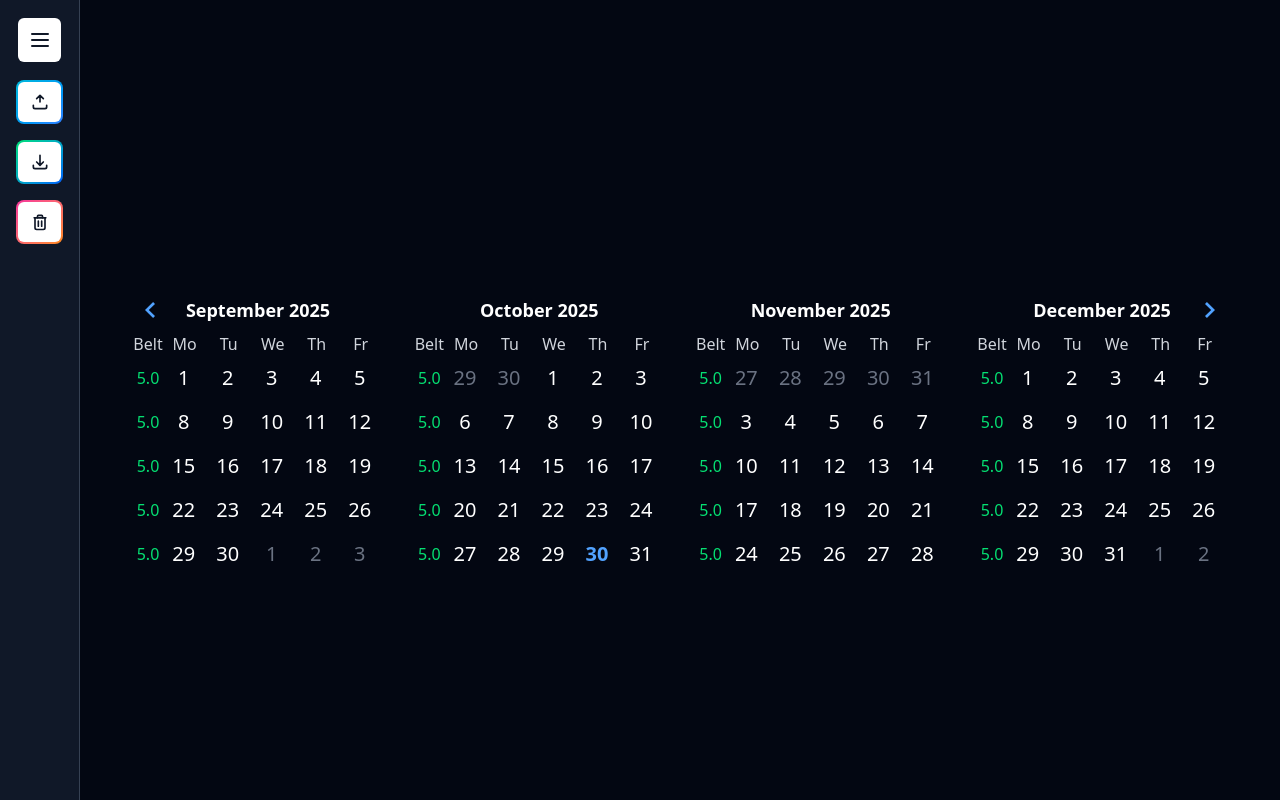
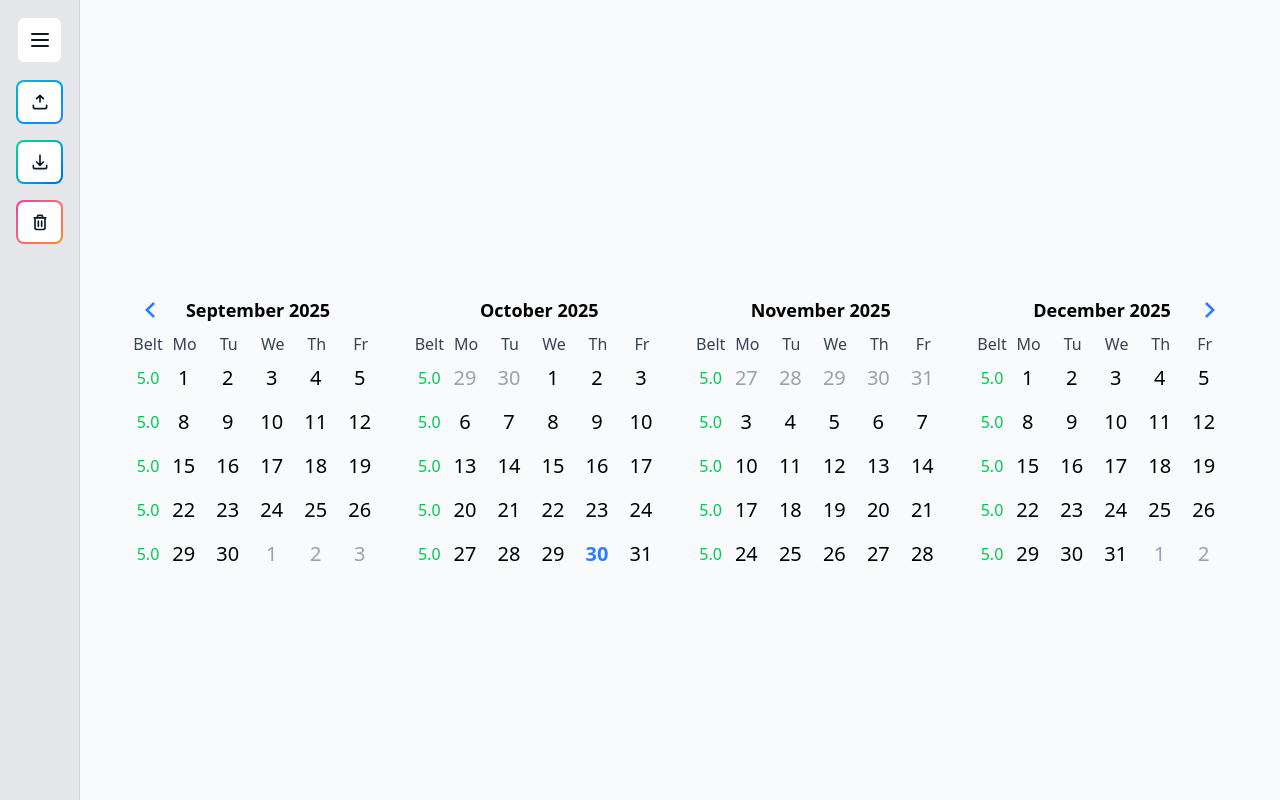
Before and after one commit to assumption/BeltTracker, a React (Vite) app: page / in a window 1280 px wide. Built offline with nearby package versions, Linux system fonts and the light colour scheme.

Commit message:
Implement auto dark mode and light mode

```diff
--- a/src/components/Calendar.tsx
+++ b/src/components/Calendar.tsx
@@ -52,14 +52,14 @@ export default function Calendar(): JSX.Element {
                 onPrevClick={() => shiftMonth(-1)}
                 onDayClick={(date) => toggleDate(date)}
                 classNames={{
-                    today: `text-blue-400 font-bold`,
-                    selected: `text-red-400`,
-                    chevron: `fill-blue-400 hover:fill-blue-200 active:fill-blue-200 transition-colors duration-200`,
-                    weekday: `font-normal text-gray-300 text-base`,
-                    week_number_header: `font-normal text-gray-300 text-base`,
-                    week_number: `font-normal text-gray-300 text-base text-center`,
-                    day: `${defaultClassNames.day} hover:bg-gray-800 active:bg-gray-800 transition-colors duration-200 text-xl rounded-full`,
-                    outside: `font-normal text-gray-500 text-base`,
+                    today: `text-blue-500 dark:text-blue-400 font-bold`,
+                    selected: `text-red-500 dark:text-red-400`,
+                    chevron: `fill-blue-500 dark:fill-blue-400 hover:fill-blue-800 dark:hover:fill-blue-200 active:fill-blue-800 dark:active:fill-blue-200 transition-colors duration-200`,
+                    weekday: `font-normal text-gray-700 dark:text-gray-300 text-base`,
+                    week_number_header: `font-normal text-gray-700 dark:text-gray-300 text-base`,
+                    week_number: `font-normal text-base text-center`,
+                    day: `${defaultClassNames.day} hover:bg-gray-300 dark:hover:bg-gray-800 active:bg-gray-300 dark:active:bg-gray-800 transition-colors duration-200 text-xl rounded-full`,
+                    outside: `font-normal text-gray-400 dark:text-gray-500 text-base`,
                 }}
             />
         </div>
--- a/src/components/ClearButton.tsx
+++ b/src/components/ClearButton.tsx
@@ -19,7 +19,7 @@ export default function ClearButton(): JSX.Element {
             title='Clear Dates'
             onClick={handleClear}
             className='w-full relative inline-flex items-center justify-center p-0.5 overflow-hidden text-sm font-medium text-gray-900 rounded-lg group bg-gradient-to-br from-pink-500 to-orange-400 group-active:from-pink-500 group-active:to-orange-400 active:text-white dark:text-white'>
-            <span className='w-full relative px-5 py-2.5 transition-all ease-in duration-75 bg-white dark:bg-gray-900 rounded-md group-hover:bg-gray-800 group-active:bg-transparent group-active:dark:bg-transparent flex justify-center'>
+            <span className='w-full relative px-5 py-2.5 transition-all ease-in duration-75 bg-white dark:bg-gray-900 rounded-md group-hover:bg-gray-300 group-hover:dark:bg-gray-800 group-active:bg-transparent group-active:dark:bg-transparent flex justify-center'>
                 {cleared ? <XIcon /> : <ClearIcon />}
                 {showSideBarExpanded && 'Clear Dates'}
             </span>
--- a/src/components/ExportButton.tsx
+++ b/src/components/ExportButton.tsx
@@ -22,7 +22,7 @@ export default function ExportButton(): JSX.Element {
             title='Export To Clipboard'
             onClick={handleExport}
             className='w-full relative inline-flex items-center justify-center p-0.5 overflow-hidden text-sm font-medium text-gray-900 rounded-lg group bg-gradient-to-br from-cyan-500 to-blue-500 group-active:from-cyan-500 group-active:to-blue-500 active:text-white dark:text-white'>
-            <span className='w-full relative px-5 py-2.5 transition-all ease-in duration-75 bg-white dark:bg-gray-900 rounded-md group-hover:bg-gray-800 group-active:bg-transparent group-active:dark:bg-transparent flex justify-center'>
+            <span className='w-full relative px-5 py-2.5 transition-all ease-in duration-75 bg-white dark:bg-gray-900 rounded-md group-hover:bg-gray-300 group-hover:dark:bg-gray-800 group-active:bg-transparent group-active:dark:bg-transparent flex justify-center'>
                 {copied ? <CheckIcon /> : <ExportIcon />}
                 {showSideBarExpanded && 'Export To Clipboard'}
             </span>
--- a/src/components/HamburgerButton.tsx
+++ b/src/components/HamburgerButton.tsx
@@ -12,7 +12,7 @@ export default function HamburgerButton(): JSX.Element {
             title={showSideBarExpanded ? 'Collapse' : 'Expand'}
             onClick={toggleExpand}
             className='w-full relative inline-flex items-center justify-center p-0.5 overflow-hidden text-sm font-medium text-gray-900 rounded-lg group bg-gradient-to-br group-active:from-pink-500 group-active:to-orange-400 active:text-white dark:text-white'>
-            <span className='w-full relative px-5 py-2.5 transition-all ease-in duration-75 bg-white dark:bg-gray-900 rounded-md group-hover:bg-gray-800 group-active:bg-transparent group-active:dark:bg-transparent flex justify-center'>
+            <span className='w-full relative px-5 py-2.5 transition-all ease-in duration-75 bg-white dark:bg-gray-900 rounded-md group-hover:bg-gray-300 group-hover:dark:bg-gray-800 group-active:bg-transparent group-active:dark:bg-transparent flex justify-center'>
                 {showSideBarExpanded ? <CollapseIcon /> : <HamburgerIcon />}
             </span>
         </button>
--- a/src/components/ImportButton.tsx
+++ b/src/components/ImportButton.tsx
@@ -12,7 +12,7 @@ export default function ImportButton(): JSX.Element {
             onClick={() => setShowModal(true)}
             title='Import Dates'
             className='w-full relative inline-flex items-center justify-center p-0.5 overflow-hidden text-sm font-medium text-gray-900 rounded-lg group bg-gradient-to-br from-green-400 to-blue-600 group-active:from-green-400 group-active:to-blue-600 active:text-white dark:text-white'>
-            <span className='w-full relative px-5 py-2.5 transition-all ease-in duration-75 bg-white dark:bg-gray-900 rounded-md group-hover:bg-gray-800 group-active:bg-transparent group-active:dark:bg-transparent flex justify-center'>
+            <span className='w-full relative px-5 py-2.5 transition-all ease-in duration-75 bg-white dark:bg-gray-900 rounded-md group-hover:bg-gray-300 group-hover:dark:bg-gray-800 group-active:bg-transparent group-active:dark:bg-transparent flex justify-center'>
                 <ImportIcon />
                 {showSideBarExpanded && 'Import Dates'}
             </span>
--- a/src/components/SideBar.tsx
+++ b/src/components/SideBar.tsx
@@ -23,7 +23,7 @@ export default function SideBar(): JSX.Element {
     }, [showSideBarExpanded, startSideBarClosing, startModalClosing]);
 
     return (
-        <div className={`${showSideBarExpanded ? 'w-64' : 'w-20'} transition-all duration-300 bg-gray-900 fixed top-0 left-0 h-full border-r border-gray-700 flex flex-col items-center py-4 space-y-4 px-4 z-3`}>
+        <div className={`${showSideBarExpanded ? 'w-64' : 'w-20'} transition-all duration-300 bg-gray-200 dark:bg-gray-900 fixed top-0 left-0 h-full border-r border-gray-300 dark:border-gray-700 flex flex-col items-center py-4 space-y-4 px-4 z-3`}>
             <HamburgerButton />
             <ExportButton />
             <ImportButton />
--- a/src/components/WeekBelt.tsx
+++ b/src/components/WeekBelt.tsx
@@ -7,7 +7,11 @@ export default function WeekBelt(props: WeekNumberProps): JSX.Element {
     const { datesByYearAndWeek } = useDatesByYearAndWeek();
     const { week } = props;
     const belt = getBelt(week, datesByYearAndWeek);
-    const color = belt >= 4 ? 'text-green-400' : belt >= 3.5 ? 'text-yellow-400' : 'text-red-400';
+    const color = belt >= 4
+        ? 'text-green-500 dark:text-green-400'
+        : belt >= 3.5
+            ? 'text-yellow-500 dark:text-yellow-400'
+            : 'text-red-500 dark:text-red-400';
 
     return <td {...props} className={`${props.className} ${color}`}>{belt.toFixed(1)}</td>;
 }
--- a/src/index.css
+++ b/src/index.css
@@ -2,7 +2,7 @@
 
 @layer base {
   :root {
-    @apply bg-gray-950 text-white font-sans;
+    @apply bg-gray-50 dark:bg-gray-950 text-black dark:text-white font-sans;
   }
 
   body {
--- a/tailwind.config.ts
+++ b/tailwind.config.ts
@@ -10,6 +10,7 @@ const config: Config = {
         },
     },
     plugins: [],
+    darkMode: 'media',
 }
 
 export default config
```
Also changed, not shown: src/components/ImportModal.tsx (+10 -10 lines).
